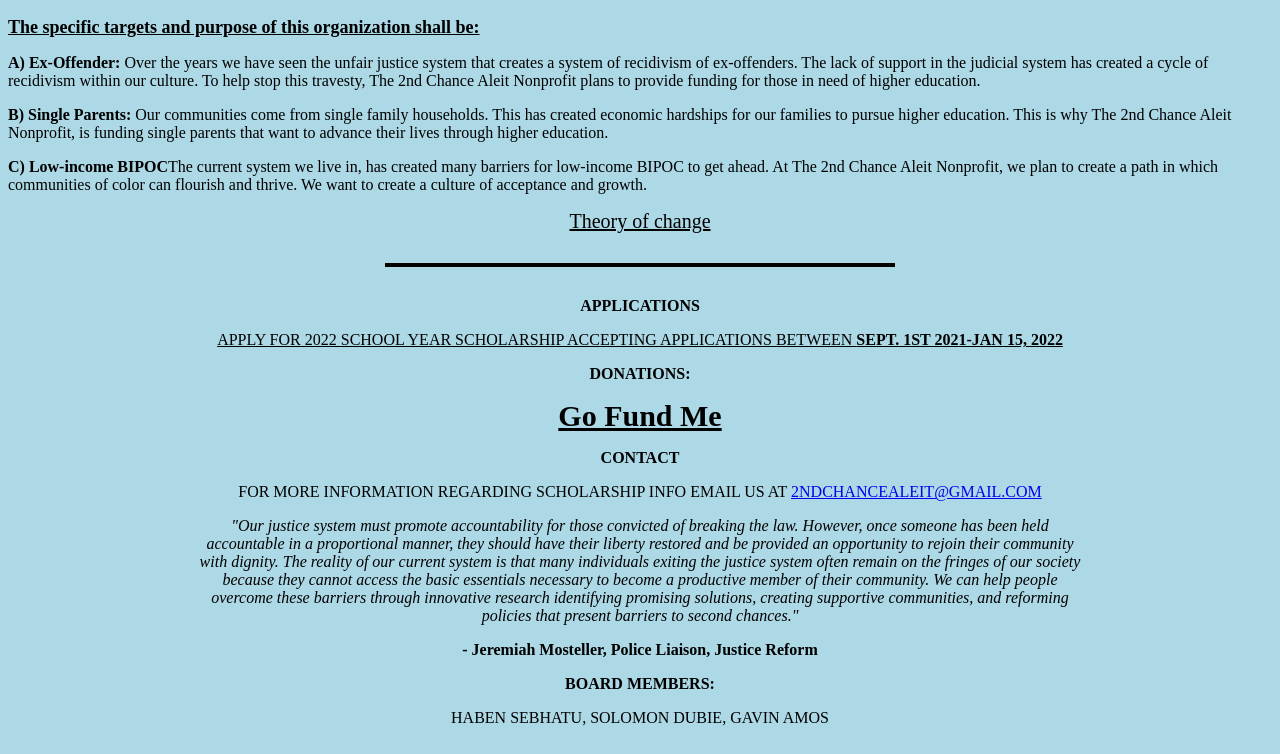
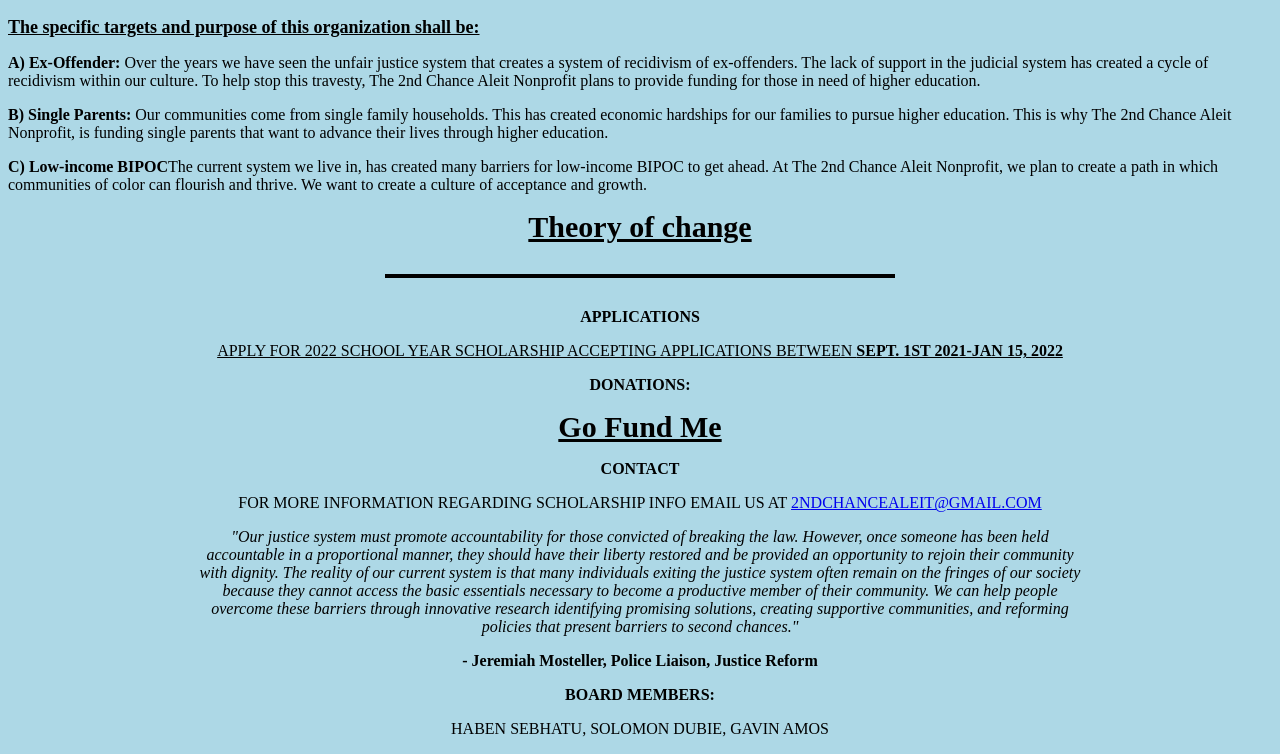
Before and after one commit to YohanesDemissie/second-chance-aleit-non-profit, a plain HTML site: page index.html in a window 1280 px wide. Shown: the part 703-1457 px from the top of the page. Drawn offline with Linux system fonts and the light colour scheme.

Commit message:
changed toc button back to normal

```diff
--- a/index.css
+++ b/index.css
@@ -26,10 +26,10 @@ ul li {
 }
 
 .toc-button {
-	font-size: 20px;
+	font-size: 30px;
 	text-decoration: underline;
 	color: black;
-	font-weight: 500;
+	font-weight: 700;
 }
 
 .toc-button:hover {
```
